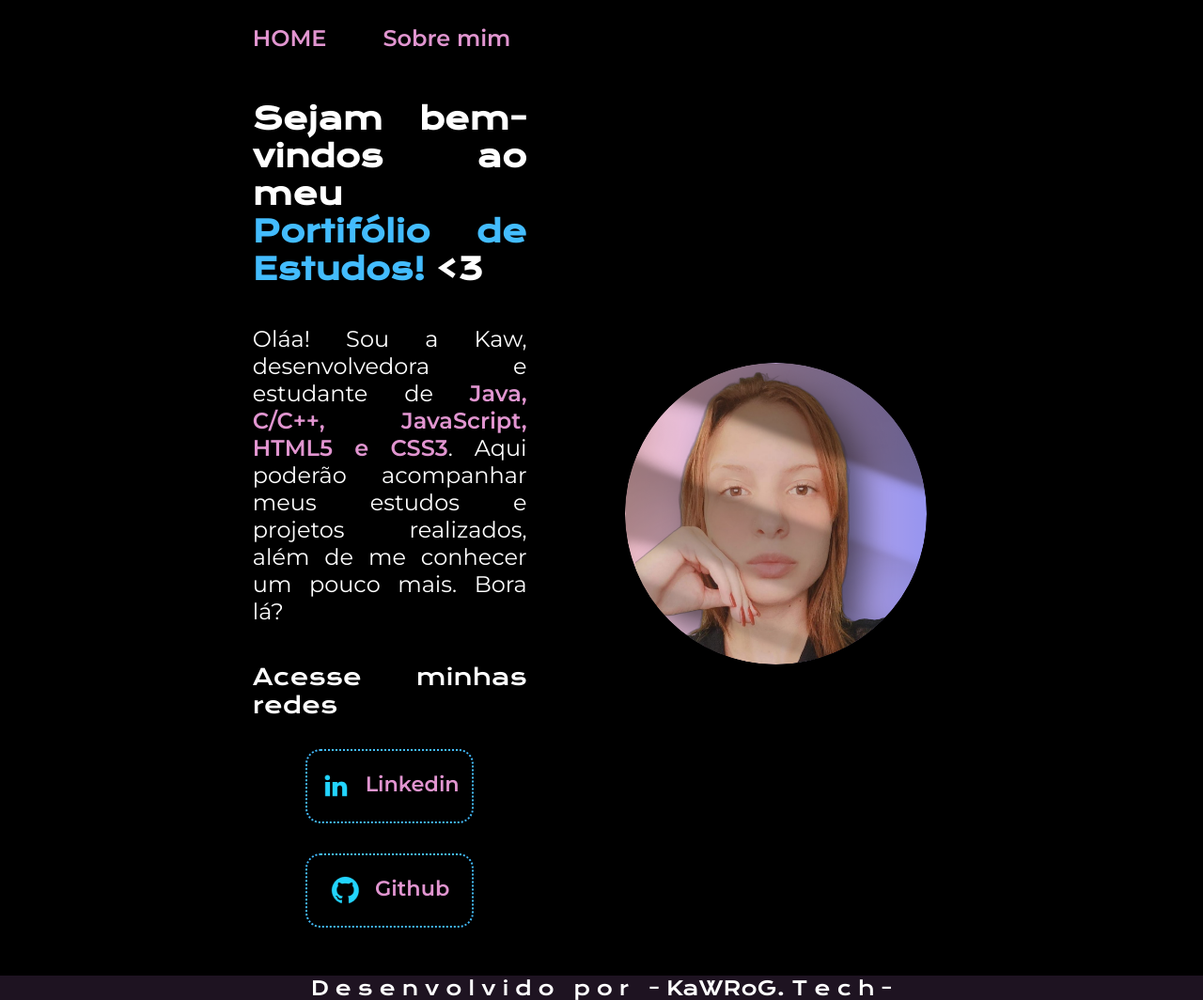
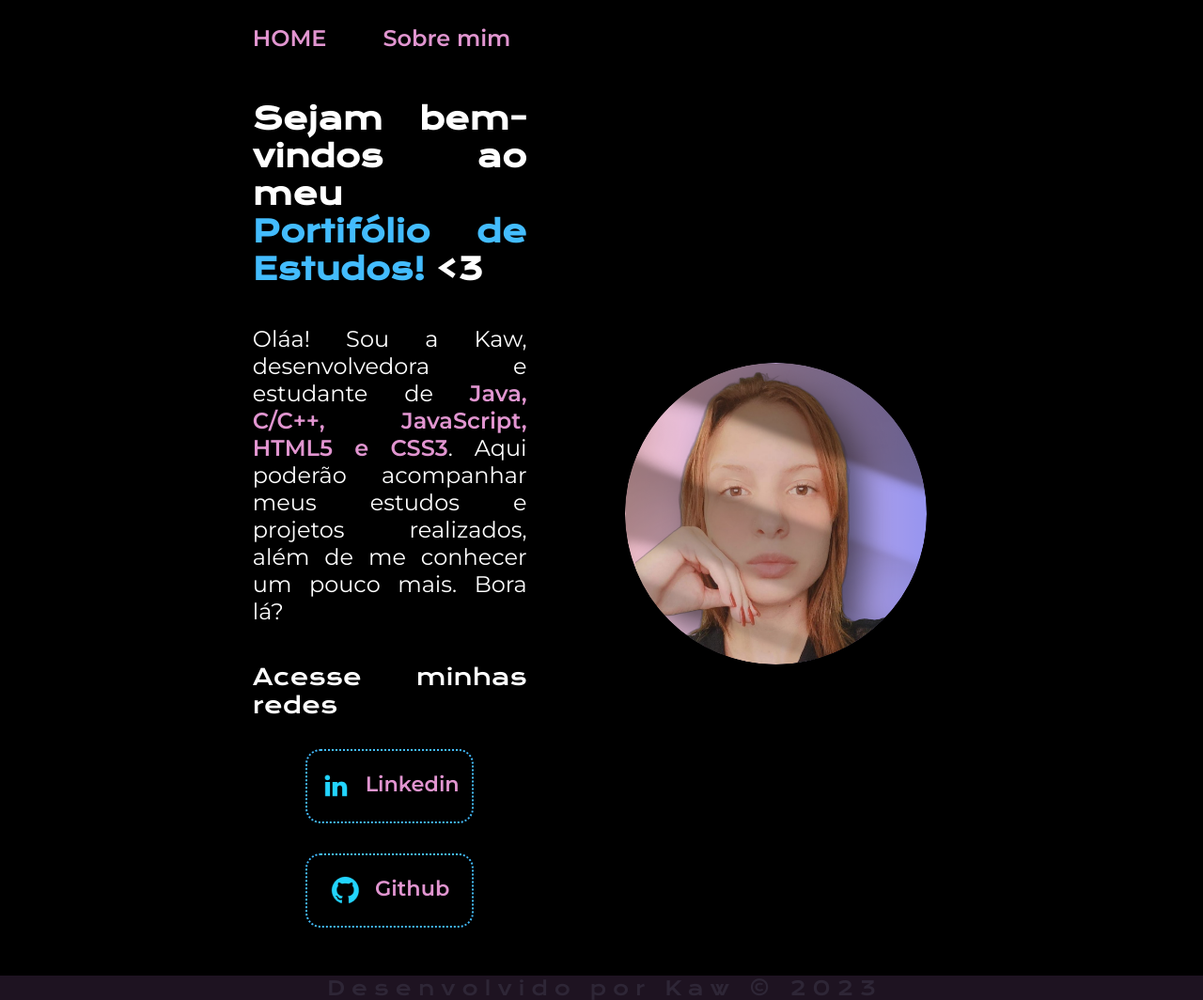
Before and after one commit to KawMon/Portifolio.Kaw, a plain HTML site: page Portifolio/index.html in a window 1280 px wide. Shown: the whole page at 94% size. Drawn offline with nearby package versions, Linux system fonts and the light colour scheme.

Commit message:
novamente atualizado

```diff
--- a/Portifolio/index.html
+++ b/Portifolio/index.html
@@ -39,7 +39,7 @@
         <img class="imagem"src="in1.png" alt="Foto Kawane">
     </main>
     <footer>
-        <p class="rodape">D e s e n v o l v i d o &nbsp; p o r &nbsp; - KaWRoG. T e c h - </p>
+        <p class="rodape">D e s e n v o l v i d o &nbsp; p o r &nbsp; K a w &nbsp; © &nbsp; 2 0 2 3 </p>
     </footer>
 </body>
 </html>
--- a/Portifolio/styles/style.css
+++ b/Portifolio/styles/style.css
@@ -7,6 +7,7 @@
     --cor-quartenaria: #ffffff;
     --cor-quintaria:#5fcbd1;
     --cor-hover: #1e1321;
+    --cor-rodape: #2e2636;
 
     --fonte-primaria: 'Krona One', sans-serif;
     --fonte-secundaria: 'Montserrat', sans-serif;
@@ -26,8 +27,6 @@
    max-width: 600px;
    min-width: 300px;
    margin: 2%;
-
-
 }
 
 
@@ -141,13 +140,13 @@ p{
 
 .rodape{
     padding: 15px solid;
-    color: var(--cor-quartenaria);
+    color: var(--cor-rodape);
     background-color: var(--cor-hover);
     text-align: center;
     font-family: var(--fonte-primaria);
     font-size: 1.3rem;
+}
 
-}
 /*começo sobre mim*/
 .rodape_sobremim{
     padding: 15px solid;
```
